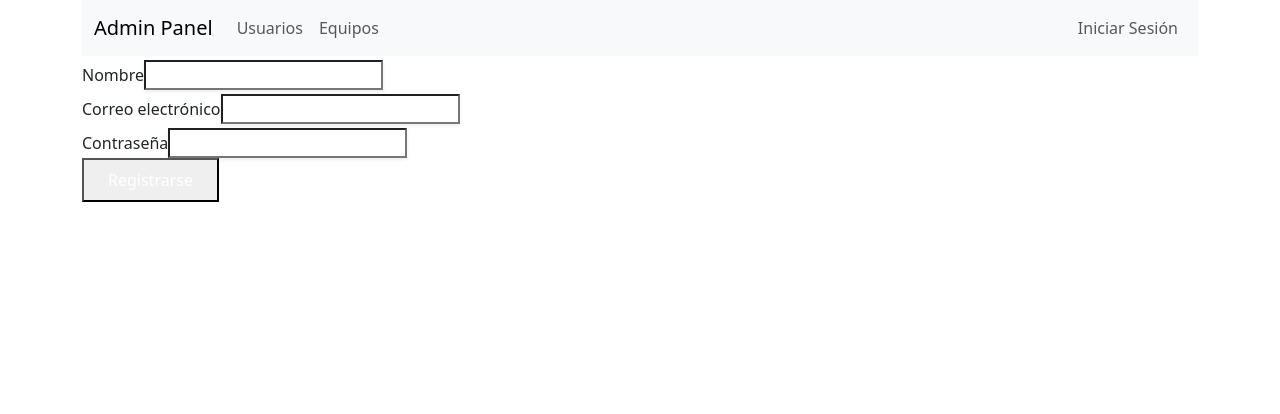
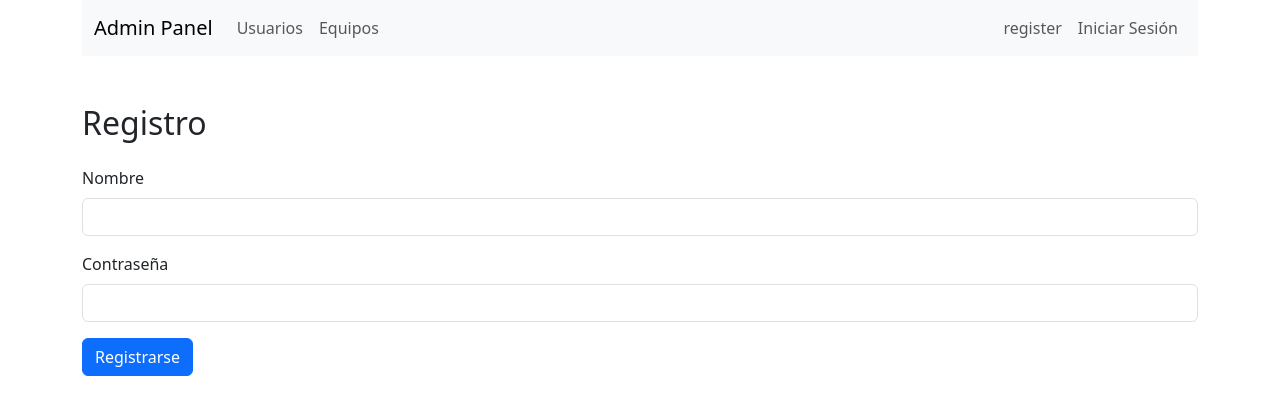
Before and after one commit to Diego581/ecommerce-celulares, a React (Create React App) app: page /register in a window 1280 px wide. Shown: the top 414 px of the page. Built offline with nearby package versions, Linux system fonts and the light colour scheme.

Commit message:
update mendybranch

```diff
--- a/src/App.jsx
+++ b/src/App.jsx
@@ -9,6 +9,7 @@ import Navbar from './components/Navbar';
 import EquipoList from './components/EquipoList';
 import  RegisterForm  from './components/auth/RegisterForm';
 import  {PrivateRoute}  from './components/common/PrivateRoute';
+import UserForm from './components/UserForm';
 
 const App = () => {
     return (
@@ -22,7 +23,8 @@ const App = () => {
                         <Route path="/users" element={<UserList />} />
                         <Route path="/equipos" element={<EquipoList />} />
                         <Route path="/register" element={<RegisterForm />} />
-                            <Route path="/dashboard"element={<PrivateRoute/>}/>
+                        <Route path="/edit" element={<UserForm />} />
+
                     </Routes>
             </div>
             </Router>
--- a/src/api/config.js
+++ b/src/api/config.js
@@ -1,7 +1,7 @@
 import axios from 'axios';
 
 const api = axios.create({
-  baseURL:  'api-flask-production-20dd.up.railway.app',
+  baseURL:  'http://127.0.0.1:5000',
   timeout: 5000,
   headers: {
     'Content-Type': 'application/json'
--- a/src/api/services/equipoServices.js
+++ b/src/api/services/equipoServices.js
@@ -1,4 +1,4 @@
-const API_URL = 'https://api-flask-production-20dd.up.railway.app';
+const API_URL = 'http://127.0.0.1:5000';
 
 const equipoService = {
   getEquipos: async () => {
--- a/src/api/services/userService.js
+++ b/src/api/services/userService.js
@@ -1,10 +1,10 @@
-const API_URL = 'https://api-flask-production-20dd.up.railway.app';
+const API_URL = 'http://127.0.0.1:5000';
 
 const userService = {
   getUsers: async () => {
     try {
 
-      const response = await fetch(`${API_URL}/api/api/usuarios`, {
+      const response = await fetch(`${API_URL}/api/usuarios`, {
         method: 'GET',
         headers: {
           'Accept': 'application/json',
--- a/src/components/Navbar.jsx
+++ b/src/components/Navbar.jsx
@@ -28,12 +28,17 @@ const Navbar = () => {
                             <Link className="nav-link" to="/equipos">Equipos</Link>
                         </li>
                     </ul>
+
                     <ul className="navbar-nav">
+                    <li className="nav-item">
+                                <Link className="nav-link" to="/register">register</Link>
+                            </li>
                         {token ? (
                             <li className="nav-item">
                                 <button className="nav-link btn btn-link" onClick={handleLogout}>Cerrar Sesión</button>
                             </li>
-                        ) : (
+                        ) :
+                        (
                             <li className="nav-item">
                                 <Link className="nav-link" to="/login">Iniciar Sesión</Link>
                             </li>
--- a/src/components/auth/RegisterForm.jsx
+++ b/src/components/auth/RegisterForm.jsx
@@ -1,70 +1,69 @@
 import React, { useState } from 'react';
 
 const RegisterForm = () => {
-  const [name, setName] = useState('');
-  const [email, setEmail] = useState('');
+  const [username, setUsername] = useState('');
   const [password, setPassword] = useState('');
+  const [error, setError] = useState('');
+  const [loading, setLoading] = useState(false);
 
   const handleSubmit = async (e) => {
     e.preventDefault();
+    setError('');
+    setLoading(true);
 
     try {
-      const response = await fetch('https://your-flask-api-url.railway.app/register', {
+      const response = await fetch('http://127.0.0.1:5000/api/register', {
         method: 'POST',
         headers: {
           'Content-Type': 'application/json'
         },
-        body: JSON.stringify({ name, email, password })
+        body: JSON.stringify({ username, password })
       });
 
+      const data = await response.json();
+
       if (response.ok) {
-        // Limpiar los campos del formulario después del registro exitoso
-        setName('');
-        setEmail('');
+        // Limpia el formulario
+        setUsername('');
         setPassword('');
-
         alert('¡Registro exitoso! Ahora puedes iniciar sesión.');
       } else {
-        const error = await response.json();
-        console.error('Error al registrar usuario:', error);
-        alert('Hubo un error al registrar el usuario. Por favor, inténtalo de nuevo.');
+        setError(data.error || 'Error al registrar usuario');
       }
     } catch (error) {
-      console.error('Error al registrar usuario:', error);
-      alert('Hubo un error al registrar el usuario. Por favor, inténtalo de nuevo.');
+      setError('Error de conexión. Por favor, verifica tu conexión a internet.');
+    } finally {
+      setLoading(false);
     }
   };
 
   return (
-    <form onSubmit={handleSubmit} className="space-y-4">
-      <div>
-        <label htmlFor="name" className="block font-medium text-gray-700">
+    <div className="max-w-md mx-auto mt-5">
+      {error && (
+        <div className="mb-4 p-4 text-red-700 bg-red-100 rounded-md">
+          {error}
+        </div>
+      )}
+
+      <h2 className="text-lg font-semibold mb-4">Registro</h2>
+      <form onSubmit={handleSubmit} className="space-y-3">
+        <div className="mb-3">
+          <label htmlFor="name" className="form-label">
             Nombre
           </label>
           <input
             type="text"
             id="name"
-          value={name}
-          onChange={(e) => setName(e.target.value)}
-          className="mt-1 block w-full rounded-md border-gray-300 shadow-sm focus:border-indigo-500 focus:ring-indigo-500 sm:text-sm"
+            value={username}
+            onChange={(e) => setUsername(e.target.value)}
+            className="form-control"
             required
+            disabled={loading}
           />
         </div>
-      <div>
-        <label htmlFor="email" className="block font-medium text-gray-700">
-          Correo electrónico
-        </label>
-        <input
-          type="email"
-          id="email"
-          value={email}
-          onChange={(e) => setEmail(e.target.value)}
-          className="mt-1 block w-full rounded-md border-gray-300 shadow-sm focus:border-indigo-500 focus:ring-indigo-500 sm:text-sm"
-          required
-        />
-      </div>
-      <div>
-        <label htmlFor="password" className="block font-medium text-gray-700">
+
+        <div className="mb-3">
+          <label htmlFor="password" className="form-label">
             Contraseña
           </label>
           <input
@@ -72,17 +71,21 @@ const RegisterForm = () => {
             id="password"
             value={password}
             onChange={(e) => setPassword(e.target.value)}
-          className="mt-1 block w-full rounded-md border-gray-300 shadow-sm focus:border-indigo-500 focus:ring-indigo-500 sm:text-sm"
+            className="form-control"
             required
+            disabled={loading}
           />
         </div>
+
         <button
           type="submit"
-        className="w-full rounded-md bg-indigo-600 py-2 px-4 text-white hover:bg-indigo-700 focus:outline-none focus:ring-2 focus:ring-indigo-500 focus:ring-offset-2"
+          className="btn btn-primary w-full"
+          disabled={loading}
         >
-        Registrarse
+          {loading ? 'Registrando...' : 'Registrarse'}
         </button>
       </form>
+    </div>
   );
 };
 
--- a/src/components/userList.jsx
+++ b/src/components/userList.jsx
@@ -36,6 +36,7 @@ const UserList = () => {
             <tr>
               <th className="py-3 px-5 text-left text-sm font-medium text-gray-800">ID</th>
               <th className="py-3 px-5 text-left text-sm font-medium text-gray-800">Username</th>
+              <th className="py-3 px-5 text-left text-sm font-medium text-gray-800">email</th>
               <th className="py-3 px-5 text-left text-sm font-medium text-gray-800">Rol</th>
               <th className="py-3 px-5 text-left text-sm font-medium text-gray-800">Acciones</th>
             </tr>
@@ -45,10 +46,11 @@ const UserList = () => {
               <tr key={user.id}>
                 <td className="py-4 px-5 text-sm text-gray-700">{user.id}</td>
                 <td className="py-4 px-5 text-sm text-gray-700">{user.username}</td>
+                <td className="py-4 px-5 text-sm text-gray-700">{user.email}</td>
                 <td className="py-4 px-5 text-sm text-gray-700">{user.rol}</td>
                 <td className="py-4 px-5 flex space-x-2">
                   <button className="bg-white text-gray-800 border border-gray-300 rounded-lg px-4 py-2 shadow hover:bg-gray-200 transition duration-150 ease-in-out">
-                    Editar
+                    <link to="/edit" />Editar <link/>
                   </button>
                   <button className="bg-black text-white rounded-lg px-4 py-2 shadow hover:bg-gray-800 transition duration-150 ease-in-out">
                     Eliminar
--- a/src/pages/Login.jsx
+++ b/src/pages/Login.jsx
@@ -11,17 +11,17 @@ const Login = () => {
 
     const handleSubmit = async (e) => {
         e.preventDefault();
-        // Simulación de autenticación
+
         if (username === 'admin' && password === 'admin') {
-            const adminToken = 'token-de-admin'; // Cambia esto por un token real
+            const adminToken = 'token-de-admin';
             setToken(adminToken);
-            setRole('admin'); // Establece el rol a admin
+            setRole('admin');
             navigate('/');
         } else {
-            // Asigna rol de usuario por defecto para otros usuarios
-            const userToken = 'token-de-usuario'; // Cambia esto por un token real
+
+            const userToken = 'token-de-usuario';
             setToken(userToken);
-            setRole('usuario'); // Establece el rol a usuario
+            setRole('usuario');
             navigate('/');
         }
     };
```
Lines whose indentation alone changed are shown as unchanged.
